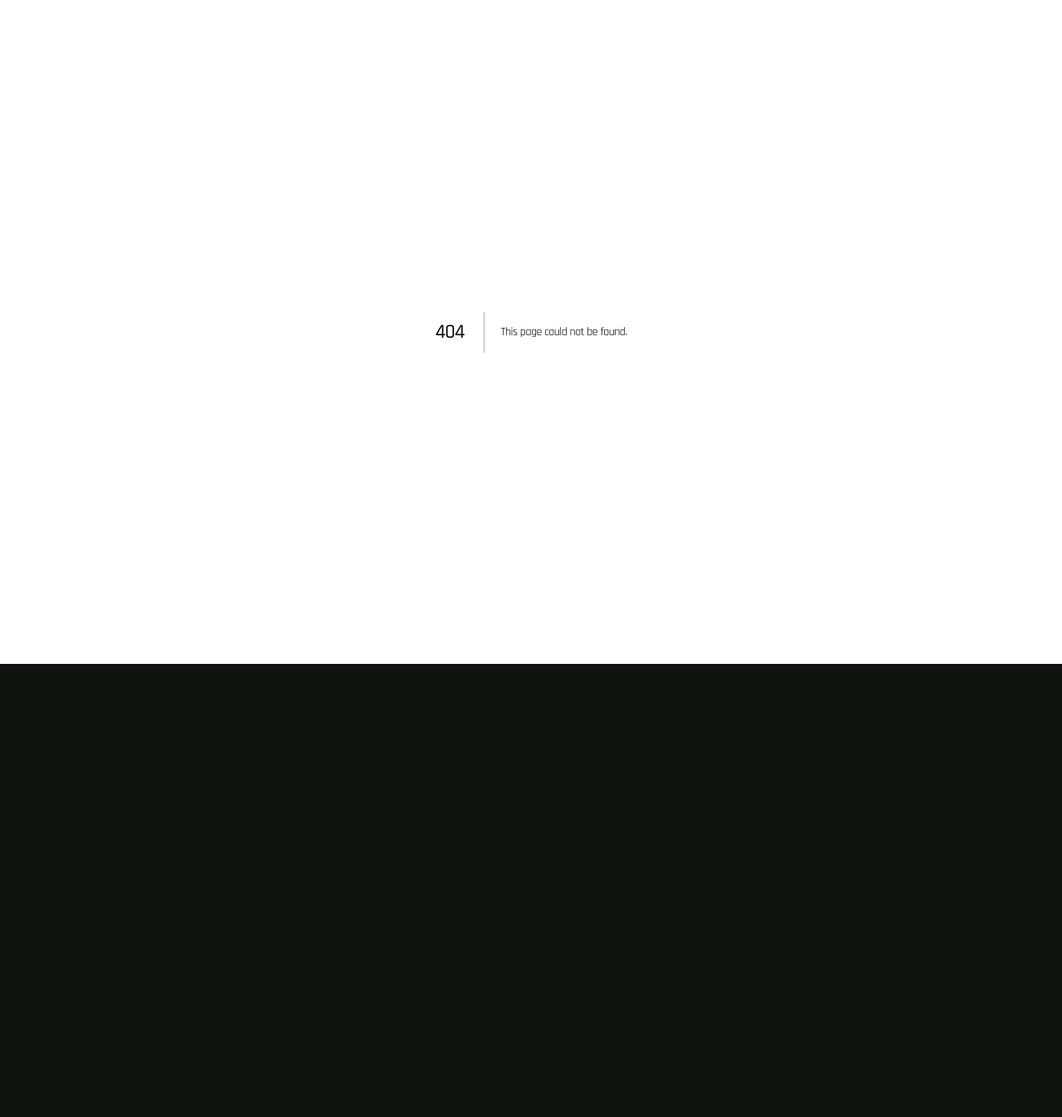
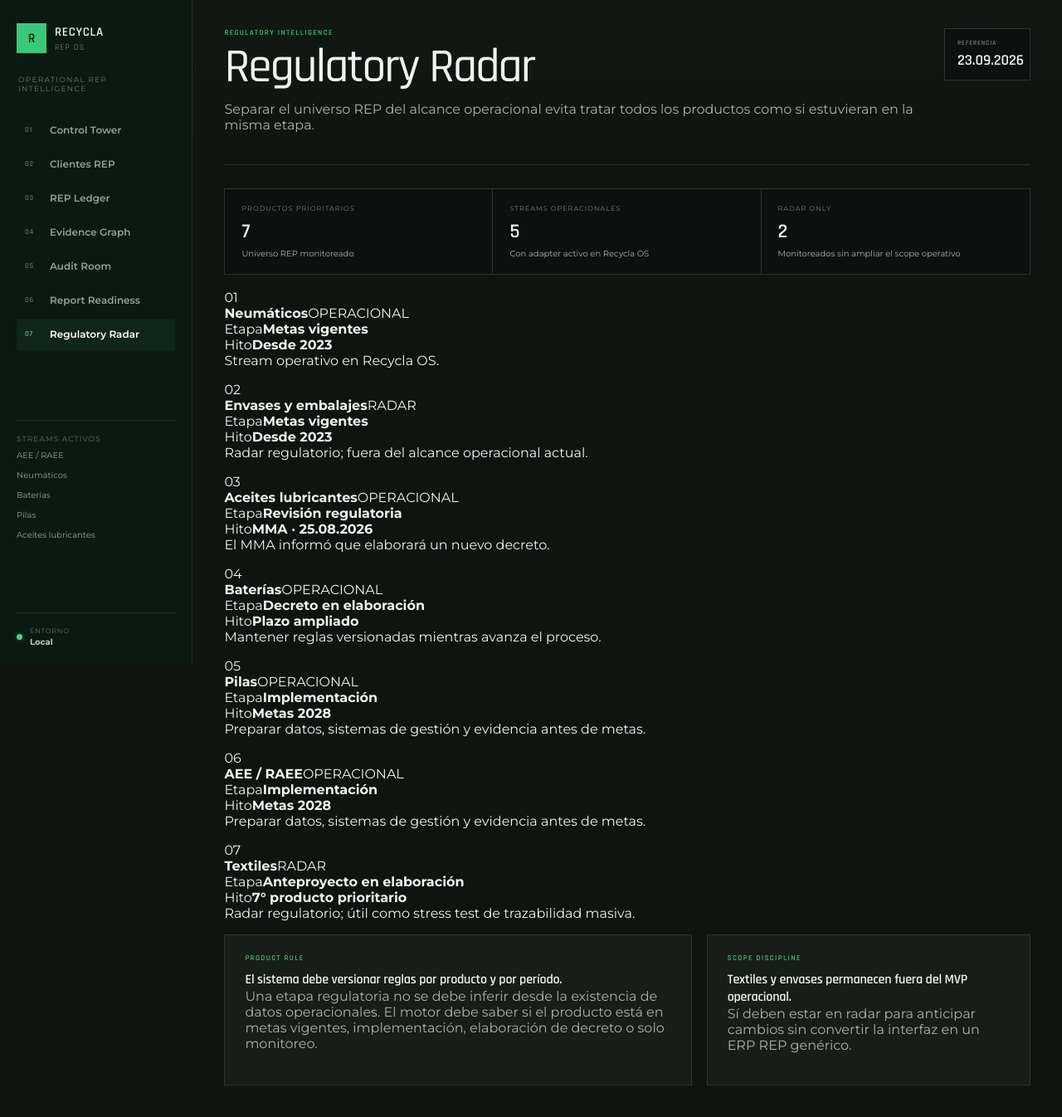
Before and after one commit to traviscomber/recycla, a Next.js app: page /regulatory in a window 1280 px wide. Before the commit this address had no page. Shown: the top 1346 px of the page at 83% size. Before the commit the page ends 800 px from the top, so only its background shows below. Built offline with nearby package versions, Linux system fonts and the light colour scheme.

Commit message:
feat: add REP regulatory radar

```diff
--- /dev/null
+++ b/src/app/regulatory/page.tsx
@@ -0,0 +1,72 @@
+import { AppShell } from "@/components/app-shell";
+import { repRegulatoryUniverse } from "@/lib/rep";
+
+export default function RegulatoryRadarPage() {
+  const operational = repRegulatoryUniverse.filter((item) => item.operational).length;
+  const radarOnly = repRegulatoryUniverse.length - operational;
+
+  return (
+    <AppShell active="/regulatory">
+      <header className="topbar">
+        <div>
+          <p className="eyebrow">Regulatory intelligence</p>
+          <h1>Regulatory Radar</h1>
+          <p className="muted">Separar el universo REP del alcance operacional evita tratar todos los productos como si estuvieran en la misma etapa.</p>
+        </div>
+        <div className="period"><span>Referencia</span><strong>23.09.2026</strong></div>
+      </header>
+
+      <section className="decisionStrip" aria-label="Cobertura regulatoria">
+        <article>
+          <span>Productos prioritarios</span>
+          <strong>{repRegulatoryUniverse.length}</strong>
+          <p>Universo REP monitoreado</p>
+        </article>
+        <article>
+          <span>Streams operacionales</span>
+          <strong>{operational}</strong>
+          <p>Con adapter activo en Recycla OS</p>
+        </article>
+        <article>
+          <span>Radar only</span>
+          <strong>{radarOnly}</strong>
+          <p>Monitoreados sin ampliar el scope operativo</p>
+        </article>
+      </section>
+
+      <section className="regulatoryMatrix">
+        {repRegulatoryUniverse.map((item, index) => (
+          <article className={item.operational ? "regulatoryRow operational" : "regulatoryRow radarOnly"} key={item.id}>
+            <span className="regIndex">{String(index + 1).padStart(2, "0")}</span>
+            <div className="regProduct">
+              <strong>{item.label}</strong>
+              <span>{item.operational ? "OPERACIONAL" : "RADAR"}</span>
+            </div>
+            <div className="regStage">
+              <span>Etapa</span>
+              <strong>{item.stage}</strong>
+            </div>
+            <div className="regMilestone">
+              <span>Hito</span>
+              <strong>{item.milestone}</strong>
+            </div>
+            <p>{item.note}</p>
+          </article>
+        ))}
+      </section>
+
+      <section className="bottomGrid">
+        <article className="panel">
+          <p className="eyebrow">Product rule</p>
+          <h3>El sistema debe versionar reglas por producto y por período.</h3>
+          <p className="muted">Una etapa regulatoria no se debe inferir desde la existencia de datos operacionales. El motor debe saber si el producto está en metas vigentes, implementación, elaboración de decreto o solo monitoreo.</p>
+        </article>
+        <article className="panel">
+          <p className="eyebrow">Scope discipline</p>
+          <h3>Textiles y envases permanecen fuera del MVP operacional.</h3>
+          <p className="muted">Sí deben estar en radar para anticipar cambios sin convertir la interfaz en un ERP REP genérico.</p>
+        </article>
+      </section>
+    </AppShell>
+  );
+}
```
